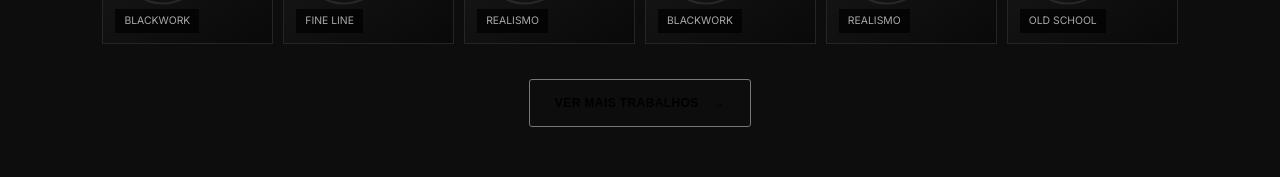
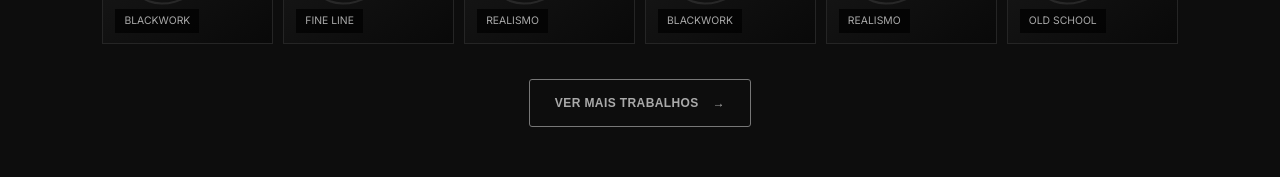
Before and after one commit to niczmd/mellold-tattoo-site, a plain HTML site: page melloldtattoo/index.html in a window 1280 px wide. Shown: the part 2419-2596 px from the top of the page. Drawn offline with Linux system fonts and the light colour scheme.

Commit message:
update color button in css
i changed the color for visibility

```diff
--- a/melloldtattoo/styles.css
+++ b/melloldtattoo/styles.css
@@ -59,7 +59,7 @@ a { color:inherit; text-decoration:none; }
 .fake-tattoo { font-size:8rem; color:#ddd; filter:grayscale(1); opacity:.7; position:relative; }
 .rose { font-size:9rem; }.face{font-size:7rem}.compass{font-size:8rem}.owl{font-size:7rem}.snake{font-size:10rem}
 .tattoo-card span { position:absolute; left:12px; bottom:10px; background:#000b; padding:4px 9px; color:#aaa; font-size:.65rem; text-transform:uppercase; }
-.gallery-btn { margin-top:35px; }
+.gallery-btn { margin-top:35px; color: #aaa;}
 .contact { min-height:400px; display:flex; justify-content:space-between; align-items:center; background:linear-gradient(100deg,#0b0b0b 55%,#140506); }
 .contact h2 { font-size:clamp(3rem,6vw,5.5rem); }
 .contact > div:first-child > p:not(.eyebrow) { color:#aaa; margin:18px 0; }
```
